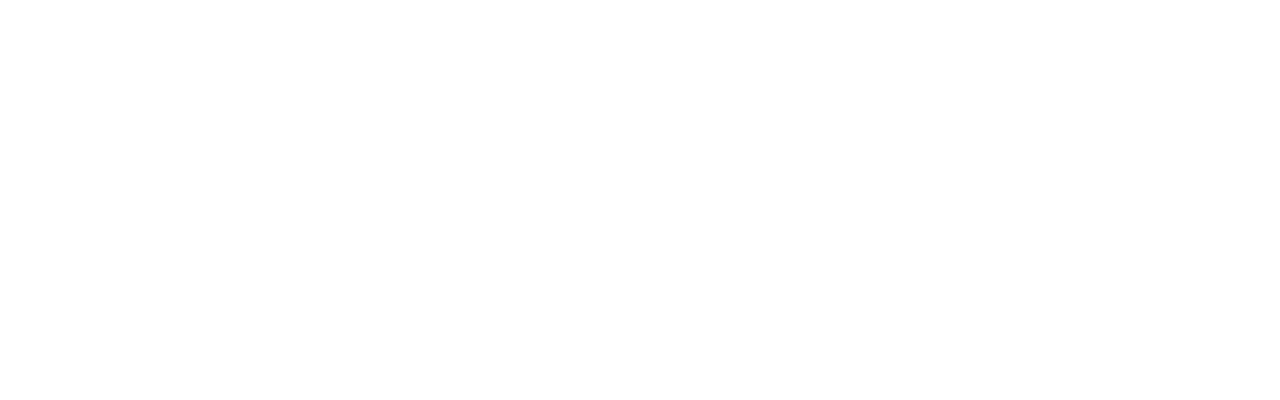
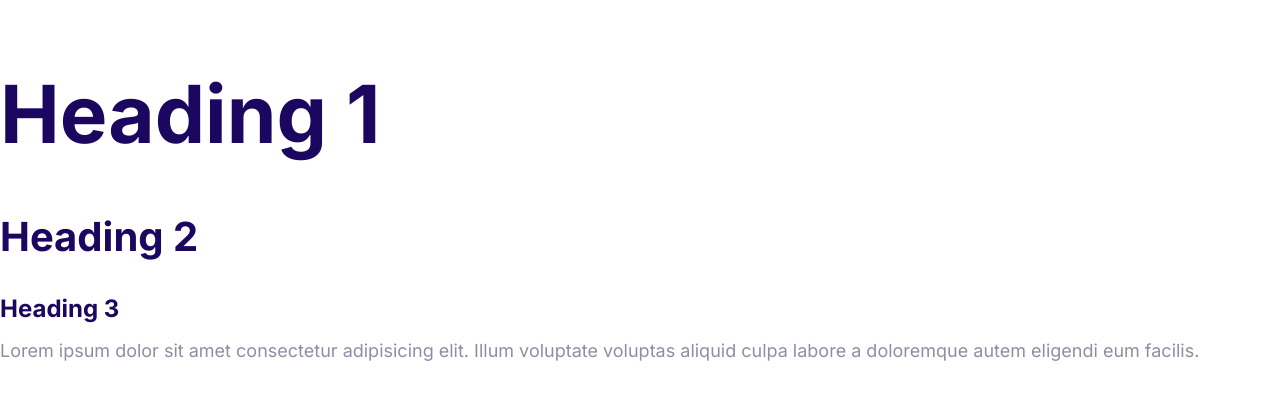
Before and after one commit to MJokar1993/firstHtmlProjectByMosh, a plain HTML site: page index.html in a window 1280 px wide. Drawn offline with Linux system fonts and the light colour scheme.

Commit message:
Define the styles for the fonts.

```diff
--- a/css/styles.css
+++ b/css/styles.css
@@ -5,3 +5,54 @@
   --color-headig: #1b0760;
   --color-body: #918ca4;
 }
+
+html {
+  font-size: 62.5%;
+}
+body {
+  font-family: Inter, arial, Arial, Helvetica, sans-serif;
+  font-size: 2.4rem;
+  line-height: 1.5;
+  color: var(--color-body);
+}
+
+h1,
+h2,
+h3 {
+  color: var(--color-headig);
+  margin-bottom: 1rem;
+}
+
+h1 {
+  font-size: 7rem;
+}
+
+h2 {
+  font-size: 4rem;
+}
+
+h3 {
+  font-size: 3rem;
+}
+
+p {
+  margin-top: 0;
+}
+
+@media screen and (min-width: 1024px) {
+  body {
+    font-size: 1.8rem;
+  }
+
+  h1 {
+    font-size: 8rem;
+  }
+
+  h2 {
+    font-size: 4rem;
+  }
+
+  h3 {
+    font-size: 2.4rem;
+  }
+}
--- a/index.html
+++ b/index.html
@@ -5,8 +5,22 @@
     <meta http-equiv="X-UA-Compatible" content="IE=edge" />
     <meta name="viewport" content="width=device-width, initial-scale=1.0" />
     <title>Document</title>
+    <link rel="preconnect" href="https://fonts.googleapis.com" />
+    <link rel="preconnect" href="https://fonts.gstatic.com" crossorigin />
+    <link
+      href="https://fonts.googleapis.com/css2?family=Inter:wght@400;700&display=swap"
+      rel="stylesheet"
+    />
     <link rel="stylesheet" href="css/normalize.css" />
     <link rel="stylesheet" href="css/styles.css" />
   </head>
-  <body></body>
+  <body>
+    <h1>Heading 1</h1>
+    <h2>Heading 2</h2>
+    <h3>Heading 3</h3>
+    <p>
+      Lorem ipsum dolor sit amet consectetur adipisicing elit. Illum voluptate
+      voluptas aliquid culpa labore a doloremque autem eligendi eum facilis.
+    </p>
+  </body>
 </html>
```
